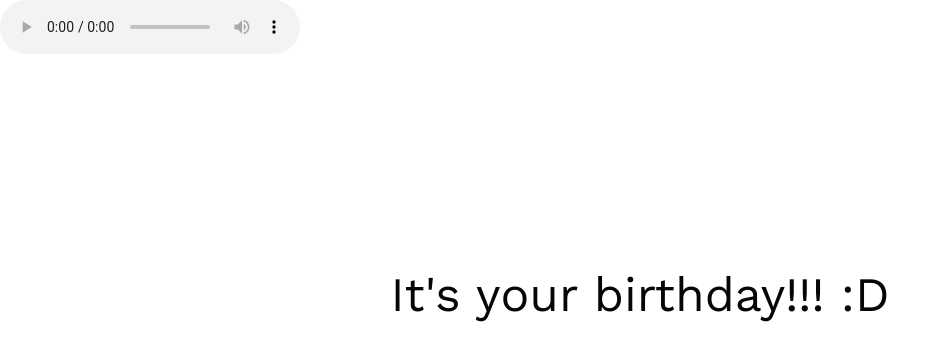
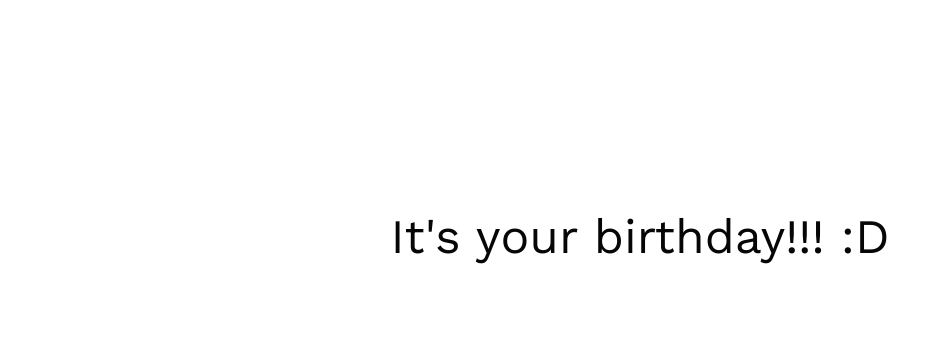
Before and after one commit to heeropunjabi/Happy-Birthday-2021, a website: page index.html in a window 1280 px wide. Shown: the whole page, without its empty margins (0-950 px from the left). Drawn offline with nearby package versions, Linux system fonts and the light colour scheme.

```diff
--- a/index.html
+++ b/index.html
@@ -12,7 +12,7 @@
 </head>
 
 <body>
-  <audio  src="https://heeropunjabi.github.io/Happy-Birthday-2021/img/tune.mp3" autoplay loop preload="auto" controls>
+  <audio  src="https://heeropunjabi.github.io/Happy-Birthday-2021/img/tune.mp3" autoplay loop preload="auto">
   </audio>
   <div class="container">
     <div class="one">
```
